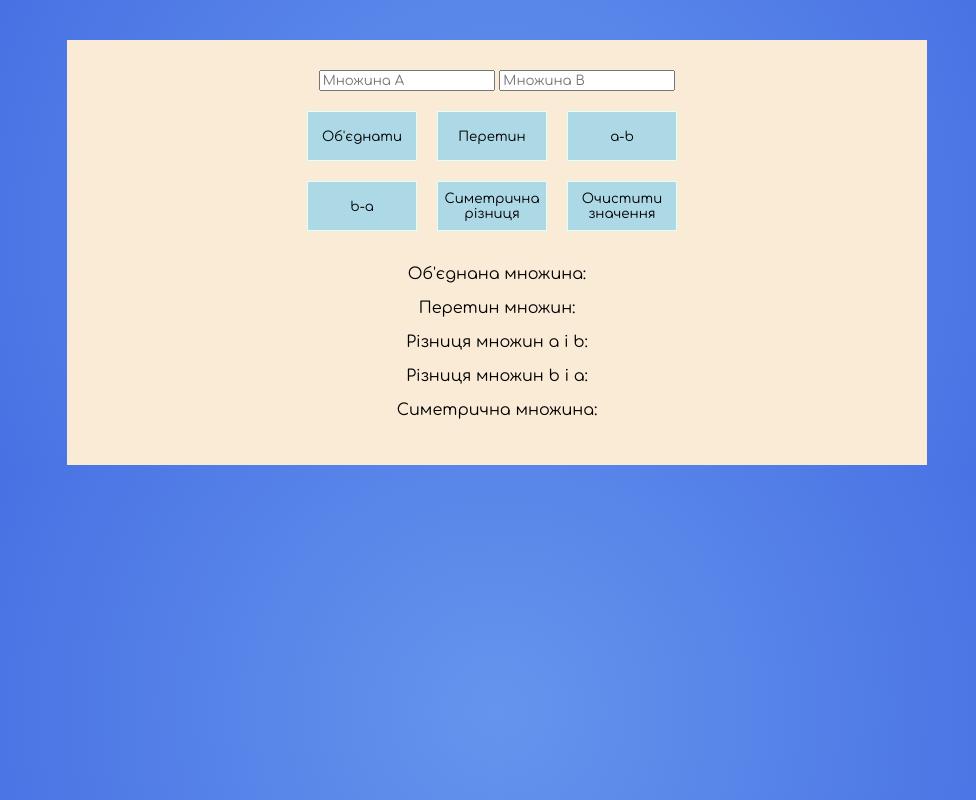
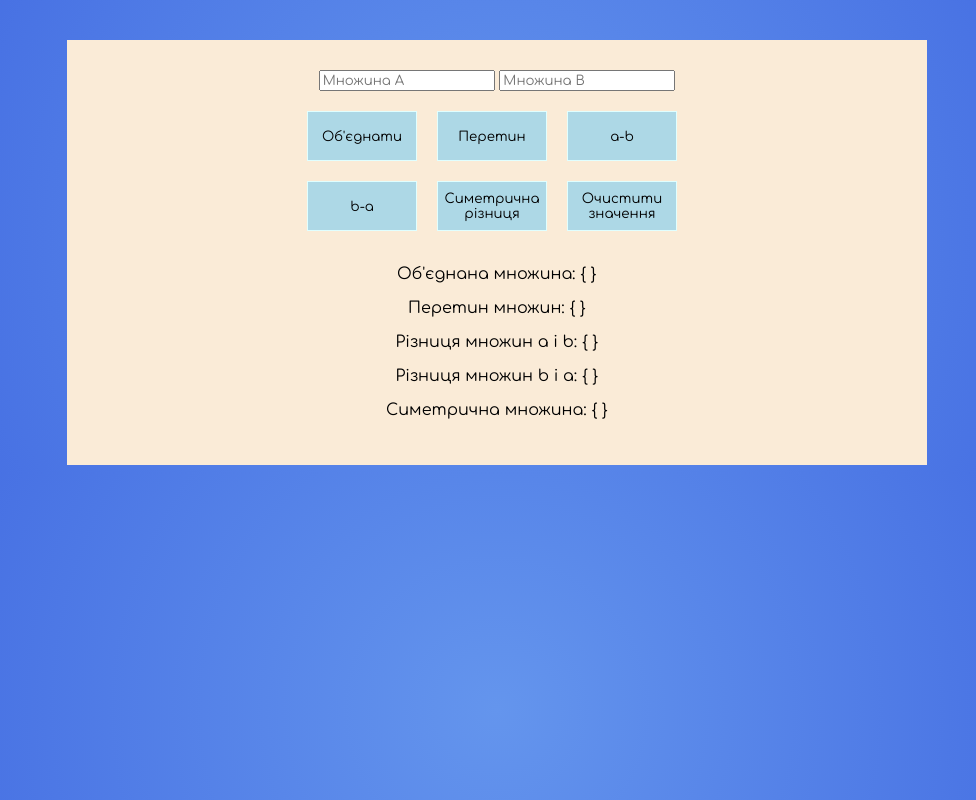
Before and after one commit to nikineese/setcalc, a website with bundled scripts: page index.html in a window 1280 px wide. Shown: the whole page, without its empty margins (143-1119 px from the left). Built offline with nearby package versions, Linux system fonts and the light colour scheme.

Commit message:
Update index.html

```diff
--- a/index.html
+++ b/index.html
@@ -64,11 +64,11 @@
 <button class="button reset">Очистити значення</button>
 </div>
 <br>
-<p>Об'єднана множина: <span class="hide result"></span></p>
-<p>Перетин множин: <span class="hide result"></span></p>
-<p>Різниця множин a і b: <span class="hide result"></span></p>
-<p>Різниця множин b і a: <span class="hide result"></span></p>
-<p>Симетрична множина: <span class="hide result"></span></p>
+<p>Об'єднана множина: { <span class="hide result"></span> }</p>
+<p>Перетин множин: { <span class="hide result"></span> }</p>
+<p>Різниця множин a і b: { <span class="hide result"></span> }</p>
+<p>Різниця множин b і a: { <span class="hide result"></span> }</p>
+<p>Симетрична множина: { <span class="hide result"></span> }</p>
 </div>
 <script type="module" src="script.js"></script>
 </body>
```
